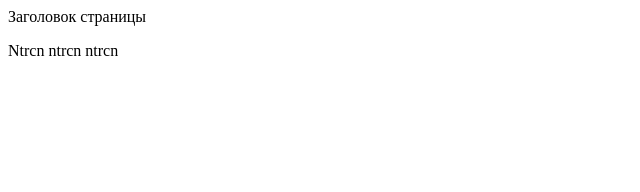
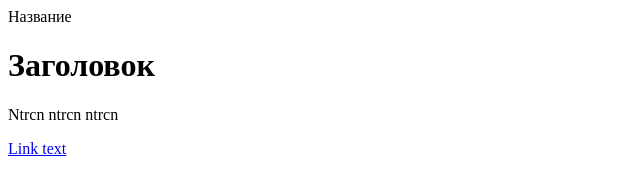
Before and after one commit to Valdisekb/git-basics, a plain HTML site: page test.html in a window 1280 px wide. Shown: the whole page, without its empty margins (0-640 px from the left). Drawn offline with Linux system fonts and the light colour scheme.

Commit message:
link and headers added

```diff
--- a/test.html
+++ b/test.html
@@ -1,7 +1,9 @@
 <!DOCTYPE html>
 <html>
-    <head>Заголовок страницы</head>
+    <head>Название</head>
     <body>
+        <h1>Заголовок</h1>
         <p>Ntrcn ntrcn ntrcn</p>
+        <a href="#header">Link text</a>
     </body>
 </html>
```
